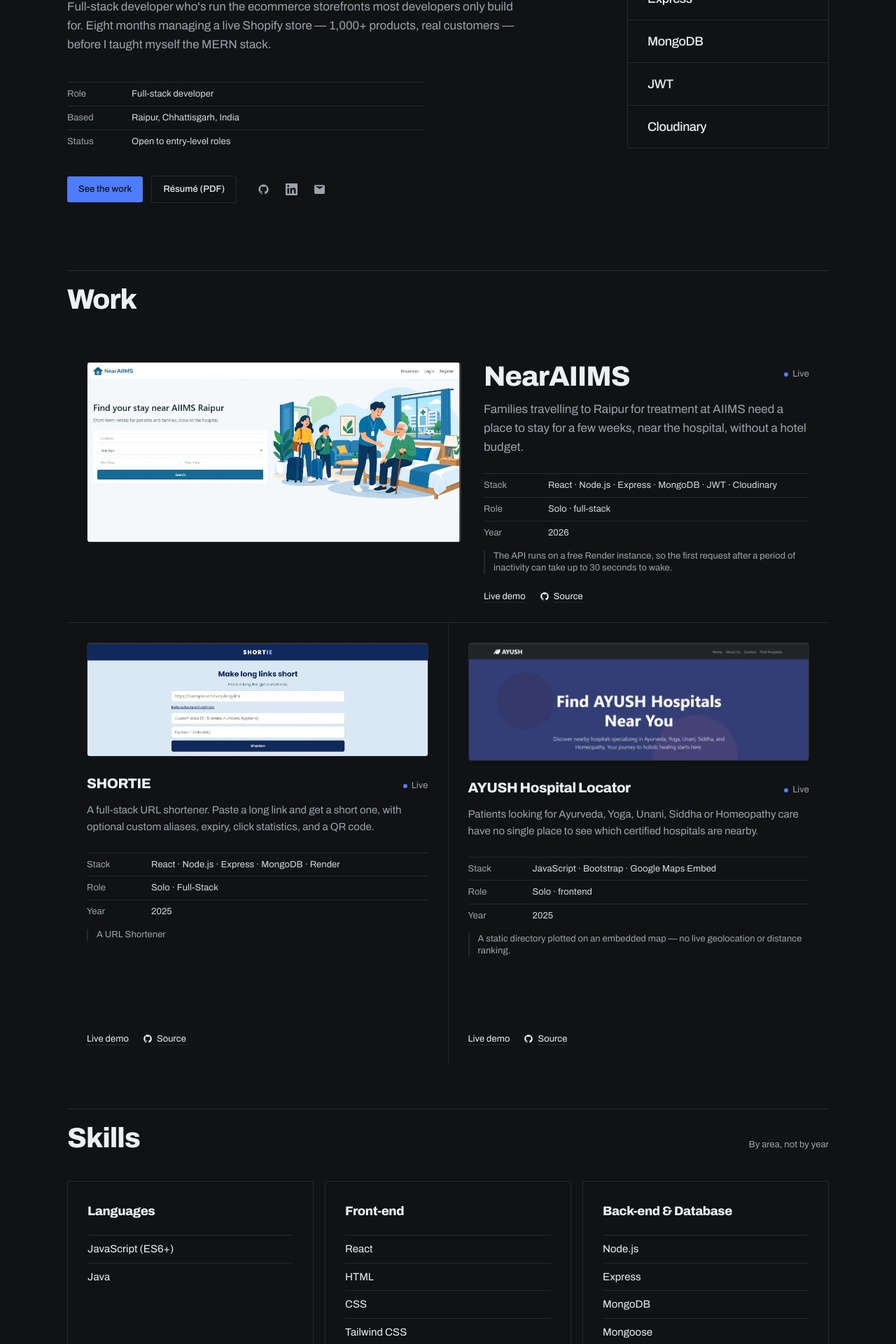
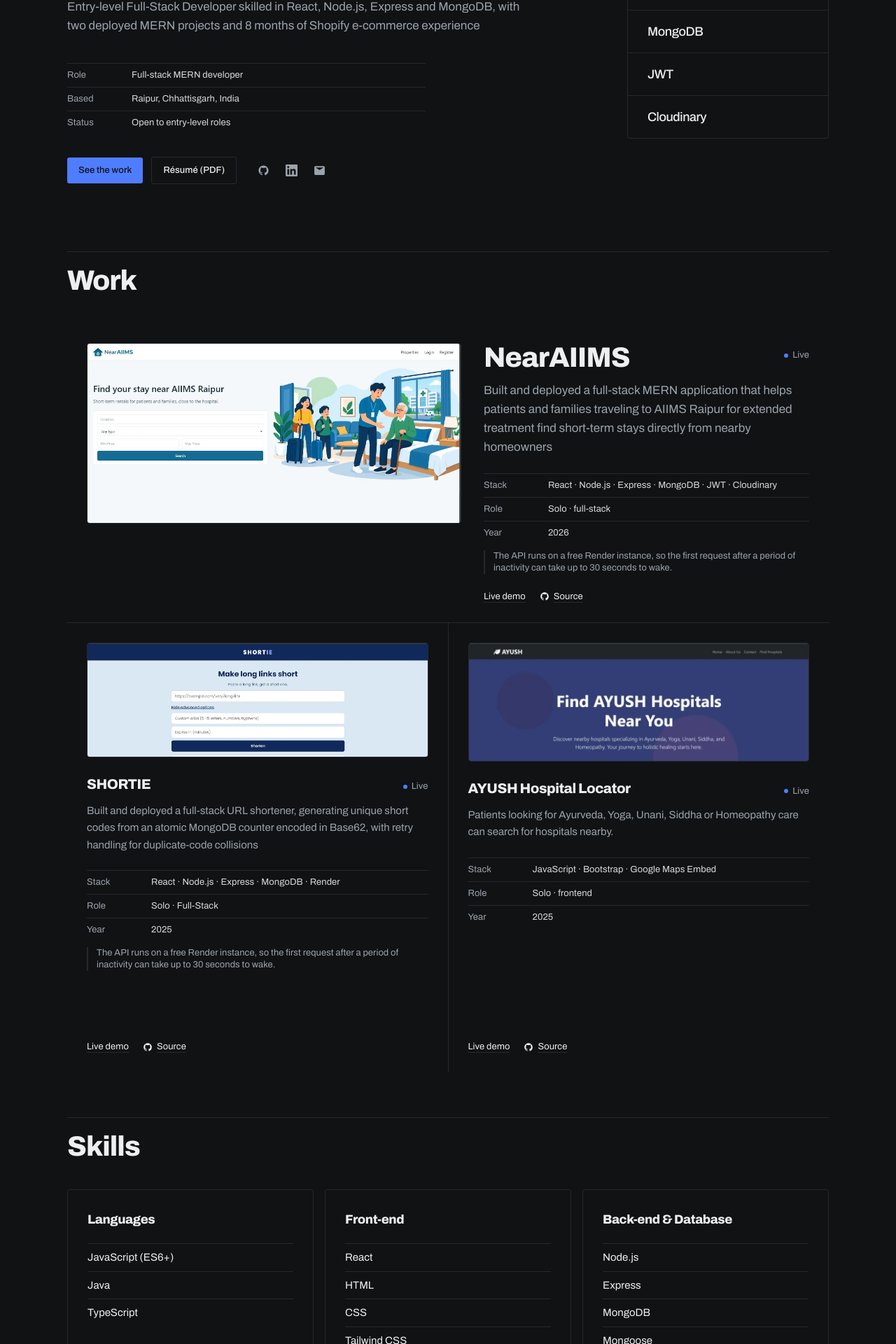
Before and after one commit to Rashid1280/Portfolio-Mubasshir, a React (Vite) app: page / in a window 1280 px wide. Shown: the part 420-2340 px from the top of the page at 70% size. Built offline with nearby package versions, Linux system fonts and the light colour scheme.

Commit message:
docs: Update personel information

```diff
--- a/src/components/Skills.jsx
+++ b/src/components/Skills.jsx
@@ -8,9 +8,7 @@ export function Skills() {
       aria-labelledby="skills-heading"
       className="mx-auto max-w-shell scroll-mt-20 px-5 py-5 sm:px-8 sm:py-8"
     >
-      <SectionHeading id="skills-heading" aside="By area, not by year">
-        Skills
-      </SectionHeading>
+      <SectionHeading id="skills-heading">Skills</SectionHeading>
 
       <div className="grid gap-4 sm:grid-cols-2 lg:grid-cols-3">
         {skillGroups.map((group) => (
--- a/src/data/projects.js
+++ b/src/data/projects.js
@@ -3,7 +3,7 @@ export const projects = [
     slug: "nearaiims",
     name: "NearAIIMS",
     problem:
-      "Families travelling to Raipur for treatment at AIIMS need a place to stay for a few weeks, near the hospital, without a hotel budget.",
+      "Built and deployed a full-stack MERN application that helps patients and families traveling to AIIMS Raipur for extended treatment find short-term stays directly from nearby homeowners",
     year: "2026",
     role: "Solo · full-stack",
     status: "live",
@@ -25,7 +25,7 @@ export const projects = [
     slug: "URL-Shortener",
     name: "SHORTIE",
     problem:
-      "A full-stack URL shortener. Paste a long link and get a short one, with optional custom aliases, expiry, click statistics, and a QR code.",
+      "Built and deployed a full-stack URL shortener, generating unique short codes from an atomic MongoDB counter encoded in Base62, with retry handling for duplicate-code collisions",
     year: "2025",
     role: "Solo · Full-Stack",
     status: "live",
@@ -40,13 +40,13 @@ export const projects = [
       width: 1000,
       height: 518,
     },
-    note: "A URL Shortener",
+    note: "The API runs on a free Render instance, so the first request after a period of inactivity can take up to 30 seconds to wake.",
   },
   {
     slug: "ayush-locator",
     name: "AYUSH Hospital Locator",
     problem:
-      "Patients looking for Ayurveda, Yoga, Unani, Siddha or Homeopathy care have no single place to see which certified hospitals are nearby.",
+      "Patients looking for Ayurveda, Yoga, Unani, Siddha or Homeopathy care can search for hospitals nearby.",
     year: "2025",
     role: "Solo · frontend",
     status: "live",
@@ -61,7 +61,6 @@ export const projects = [
       width: 1000,
       height: 518,
     },
-    note: "A static directory plotted on an embedded map — no live geolocation or distance ranking.",
   },
 ];
 
--- a/src/data/site.js
+++ b/src/data/site.js
@@ -2,9 +2,9 @@ export const site = {
   name: "Mohammed Mubasshir Rashid",
   shortName: "Mubasshir Rashid",
   location: "Raipur, Chhattisgarh, India",
-  role: "Full-stack developer",
+  role: "Full-stack MERN developer",
   positioning:
-    "Full-stack developer who's run the ecommerce storefronts most developers only build for. Eight months managing a live Shopify store — 1,000+ products, real customers — before I taught myself the MERN stack.",
+    "Entry-level Full-Stack Developer skilled in React, Node.js, Express and MongoDB, with two deployed MERN projects and 8 months of Shopify e-commerce experience",
   availability: "Open to entry-level roles",
   email: "rashidmubasshir@gmail.com",
   responseTime: "I read every email and reply within a day.",
--- a/src/data/skills.js
+++ b/src/data/skills.js
@@ -1,7 +1,7 @@
 export const skillGroups = [
   {
     category: "Languages",
-    items: ["JavaScript (ES6+)", "Java"],
+    items: ["JavaScript (ES6+)", "Java", "TypeScript"],
   },
   {
     category: "Front-end",
@@ -9,7 +9,7 @@ export const skillGroups = [
   },
   {
     category: "Back-end & Database",
-    items: ["Node.js", "Express", "MongoDB", "Mongoose"],
+    items: ["Node.js", "Express", "MongoDB", "Mongoose", "Mysql"],
   },
   {
     category: "Concepts",
```
